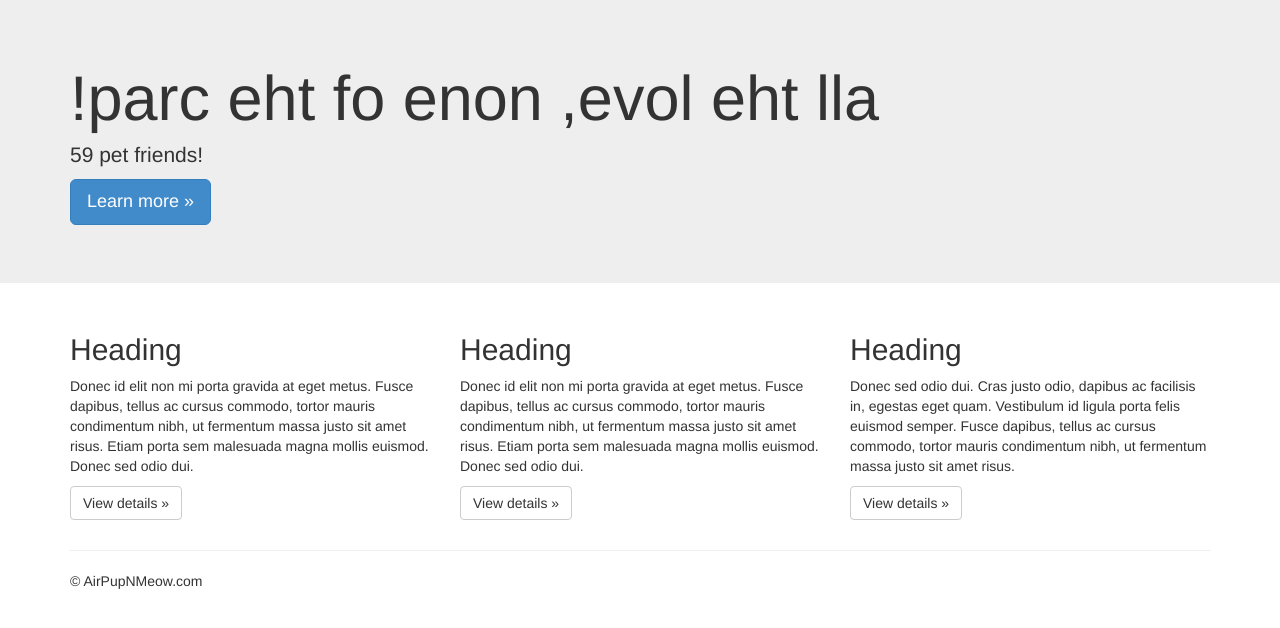
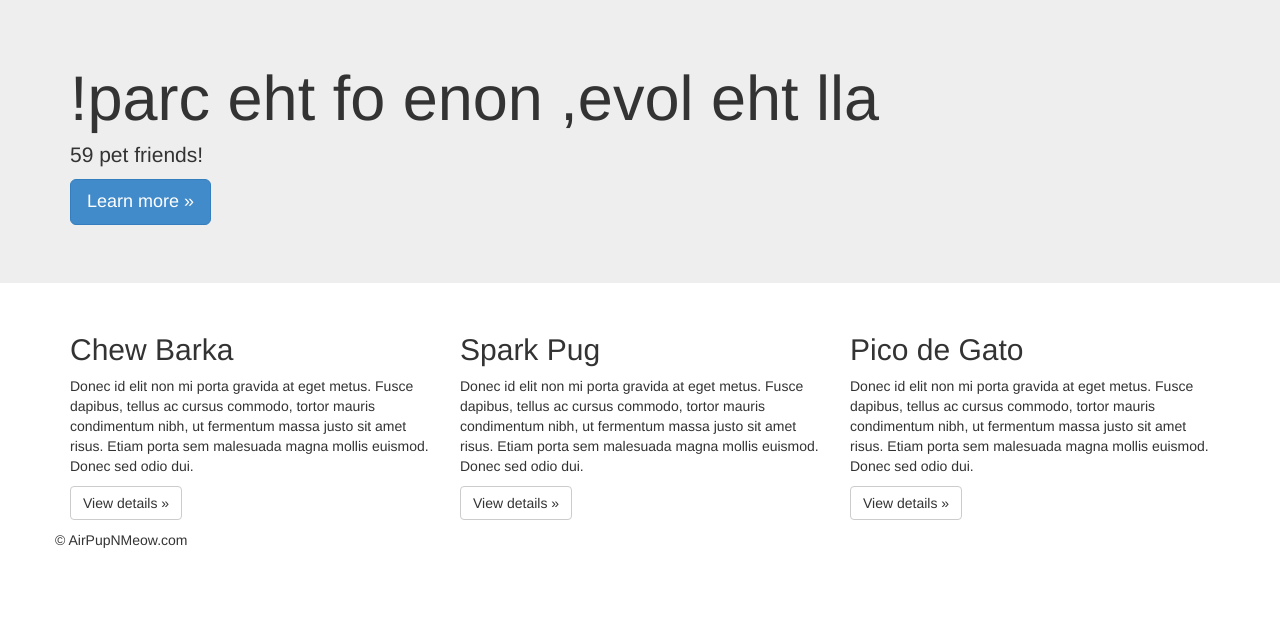
Before and after one commit to Protogenoi/SymfonyCasts_PHP_COURSE_ONE, a PHP site: page / in a window 1280 px wide. Shown: the part 51-679 px from the top of the page. Run offline with PHP 8.4, Linux system fonts and the light colour scheme.

Commit message:
Completed Chapter 3: Arrays and Loops

```diff
--- a/index.php
+++ b/index.php
@@ -82,36 +82,33 @@
         </div>
     </div>
 
+    <?php
+
+    $pet1 = 'Chew Barka';
+    $pet2 = 'Spark Pug';
+    $pet3 = 'Pico de Gato';
+
+    $pets = [$pet1, $pet2, $pet3];
+
+    ?>
+
     <div class="container">
         <div class="row">
-            <div class="col-lg-4">
-                <h2>Heading</h2>
 
-                <p>Donec id elit non mi porta gravida at eget metus. Fusce dapibus, tellus ac cursus commodo, tortor mauris
+            <?php
+
+            foreach ($pets as $cutePet) {
+                echo '<div class="col-lg-4">';
+                echo '<h2>';
+                echo $cutePet;
+                echo '</h2>';
+                echo '<p>Donec id elit non mi porta gravida at eget metus. Fusce dapibus, tellus ac cursus commodo, tortor mauris
                     condimentum nibh, ut fermentum massa justo sit amet risus. Etiam porta sem malesuada magna mollis
-                    euismod. Donec sed odio dui. </p>
-
-                <p><a class="btn btn-default" href="#">View details &raquo;</a></p>
-            </div>
-            <div class="col-lg-4">
-                <h2>Heading</h2>
-
-                <p>Donec id elit non mi porta gravida at eget metus. Fusce dapibus, tellus ac cursus commodo, tortor mauris
-                    condimentum nibh, ut fermentum massa justo sit amet risus. Etiam porta sem malesuada magna mollis
-                    euismod. Donec sed odio dui. </p>
-
-                <p><a class="btn btn-default" href="#">View details &raquo;</a></p>
-            </div>
-            <div class="col-lg-4">
-                <h2>Heading</h2>
-
-                <p>Donec sed odio dui. Cras justo odio, dapibus ac facilisis in, egestas eget quam. Vestibulum id ligula
-                    porta felis euismod semper. Fusce dapibus, tellus ac cursus commodo, tortor mauris condimentum nibh, ut
-                    fermentum massa justo sit amet risus.</p>
-
-                <p><a class="btn btn-default" href="#">View details &raquo;</a></p>
-            </div>
-        </div>
+                    euismod. Donec sed odio dui. </p>';
+                echo '<p><a class="btn btn-default" href="#">View details &raquo;</a></p>';
+                echo '</div>';
+            }
+            ?>
 
         <hr>
 
```
